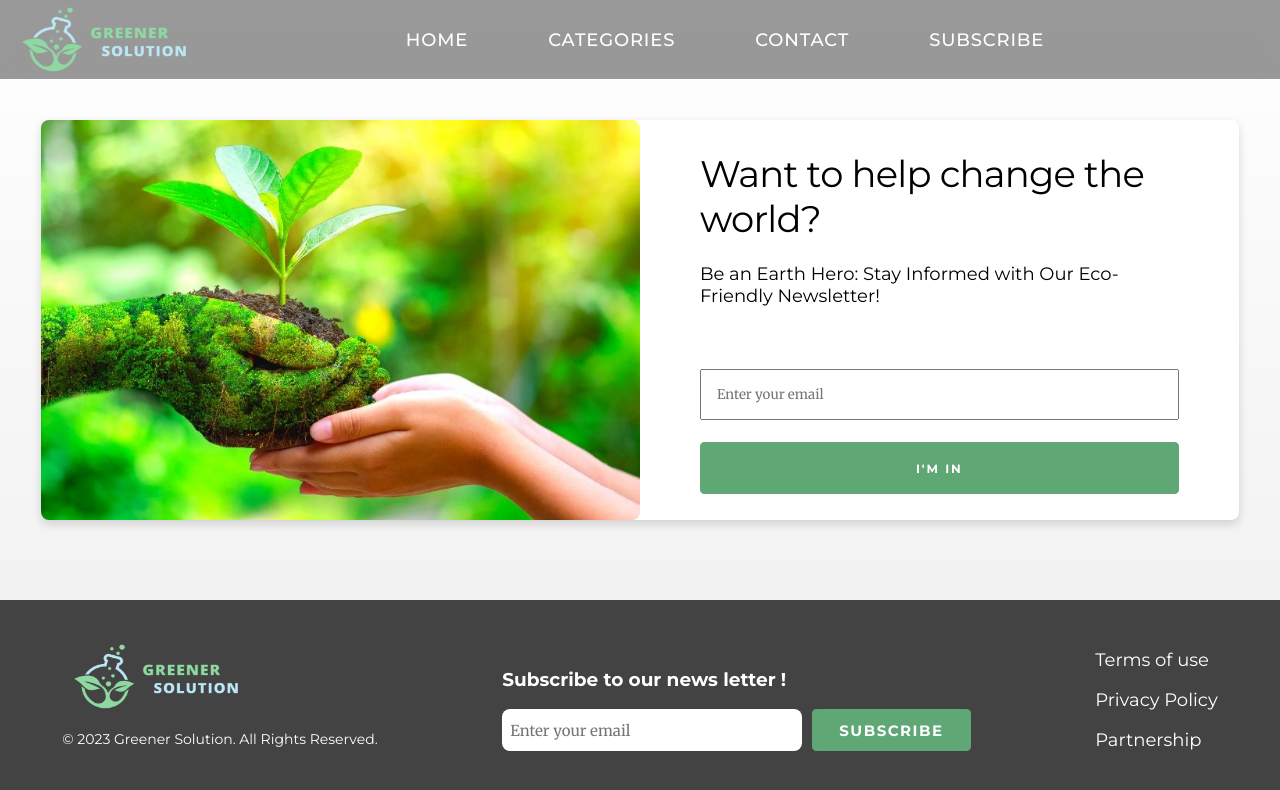
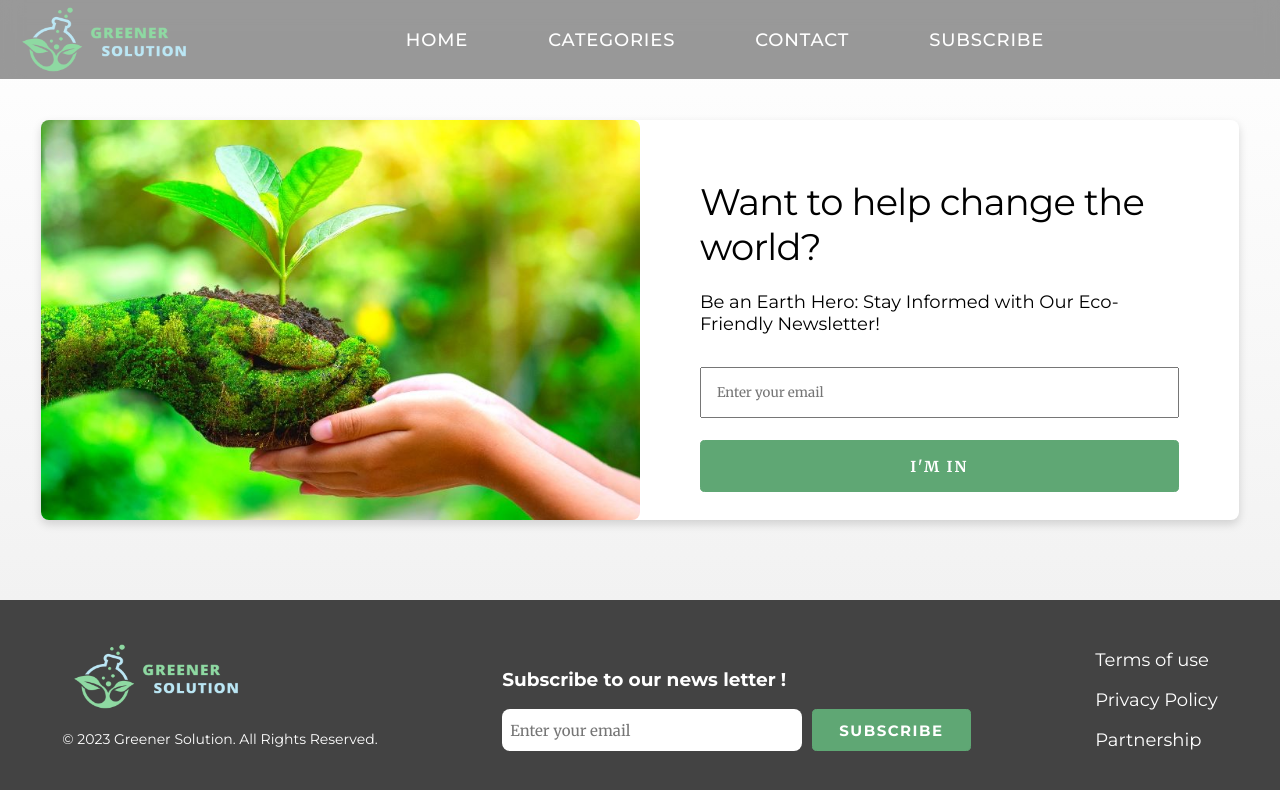
Before and after one commit to Tibor22/greener_solution_v2, a Next.js app: page /subscribe in a window 1280 px wide. Shown: the top 790 px of the page. Built offline with nearby package versions, Linux system fonts and the light colour scheme; no server answers; a web font is replaced by a local one.

Commit message:
widget singup hero layout fix

```diff
--- a/src/components/Hero.tsx
+++ b/src/components/Hero.tsx
@@ -26,13 +26,13 @@ const Hero: FC<Props> = ({ hero }: Props): JSX.Element => {
 			/>
 			<DetailsContainer>
 				<HeadingWrap>
-					<Heading margin='0rem' level={1}>
+					<Heading bold margin='0rem' level={1}>
 						{hero.title}
 					</Heading>
 					<Label color='red'>{hero.category.name}</Label>
 				</HeadingWrap>
 
-				<Description small>{hero.excerpt}</Description>
+				<Description>{hero.excerpt}</Description>
 
 				<Button
 					ifClicked={() => router.push(`${MAIN_URL}/article/${hero.slug}`)}
--- a/src/components/Newsletter.tsx
+++ b/src/components/Newsletter.tsx
@@ -39,7 +39,7 @@ const Newsletter: FC<Props> = (props): JSX.Element => {
 						<Heading level={2} looksLike={1}>
 							Want to help change the world?
 						</Heading>
-						<Text margin='-3rem 0rem 4rem 0rem'>
+						<Text margin='-3rem 0rem 1rem 0rem'>
 							Be an Earth Hero: Stay Informed with Our Eco-Friendly Newsletter!
 						</Text>
 						<Input
@@ -55,7 +55,7 @@ const Newsletter: FC<Props> = (props): JSX.Element => {
 							stretchMobile
 							type='primary'
 						>
-							I'M IN
+							<p style={{ fontSize: '1.5rem' }}> I'M IN</p>
 						</Button>
 					</>
 				) : (
@@ -81,6 +81,7 @@ const Content = styled.div`
 	display: flex;
 	flex-direction: column;
 	gap: 2.2rem;
+	justify-content: center;
 
 	${device.laptop} {
 		height: 100%;
--- a/src/components/Widget.tsx
+++ b/src/components/Widget.tsx
@@ -92,7 +92,9 @@ const Wrapper = styled.div`
 	height: auto;
 	background: white;
 	box-shadow: ${palette.shadow};
-
+	@media (min-width: 500px) {
+		width: 200px;
+	}
 	& svg {
 		width: 5rem;
 		height: 5rem;
--- a/src/styles/device.ts
+++ b/src/styles/device.ts
@@ -2,6 +2,7 @@ const size = {
 	mobileS: '320px',
 	mobileM: '375px',
 	mobileL: '425px',
+	mobileXL: '576px',
 	tablet: '768px',
 	laptop: '1024px',
 	laptopL: '1440px',
@@ -13,6 +14,7 @@ export const device = {
 	mobileS: `@media (min-width: ${size.mobileS})`,
 	mobileM: `@media (min-width: ${size.mobileM})`,
 	mobileL: `@media (min-width: ${size.mobileL})`,
+	mobileXL: `@media (min-width: ${size.mobileXL})`,
 	tablet: `@media (min-width: ${size.tablet})`,
 	laptop: `@media (min-width: ${size.laptop})`,
 	laptopL: `@media (min-width: ${size.laptopL})`,
```
Also changed, not shown: src/pages/index.tsx (+7 -2 lines).
